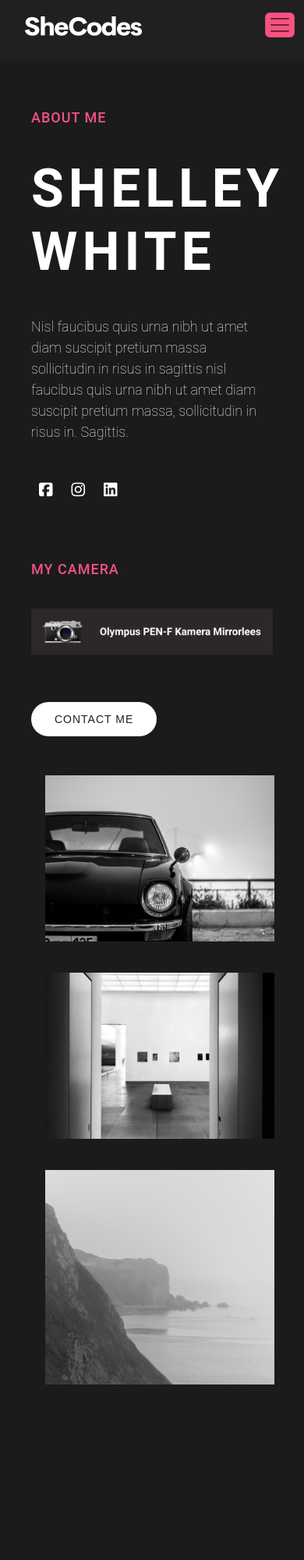
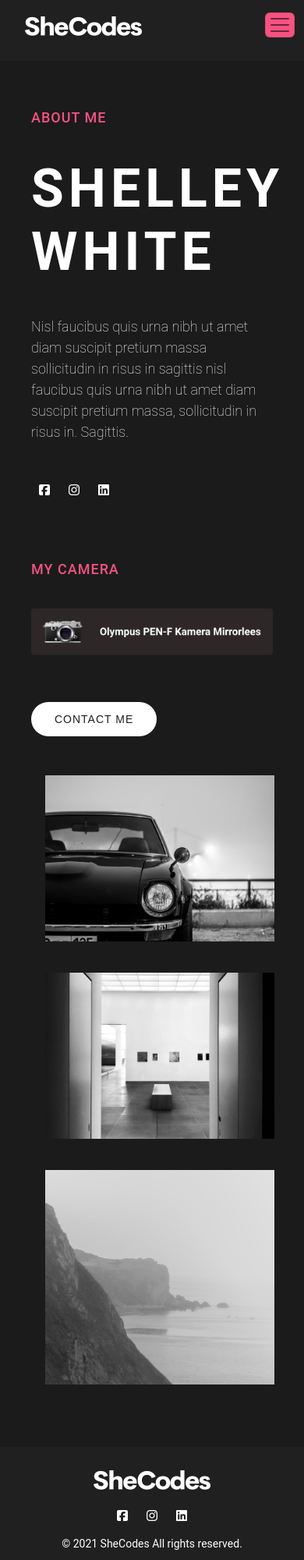
Before and after one commit to vemcabaixoveristo/WebsiteResponsive4, a plain HTML site: page about.html in a window 390 px wide. Shown: the top 2000 px of the page at 78% size. Before the commit the page ends 1855 px from the top, so only its background shows below. Drawn offline with nearby package versions, Linux system fonts and the light colour scheme.

Commit message:
footer - meta links - buttons styles

```diff
--- a/about.html
+++ b/about.html
@@ -21,7 +21,7 @@
 <body>
     <nav class="navbar navbar-expand-lg fixed-top">
         <div class="container-fluid">
-            <a class="navbar-brand" href="#"> <img src="./img/logo.png" class="logo" alt="logo"></a>
+            <a class="navbar-brand" href="index.html"> <img src="./img/logo.png" class="logo" alt="logo"></a>
             <button class="navbar-toggler" type="button" data-bs-toggle="collapse" data-bs-target="#navbarNav" aria-controls="navbarNav" aria-expanded="false" aria-label="Toggle navigation">
             <span class="navbar-toggler-icon"></span>
             </button>
@@ -55,9 +55,9 @@
             <h3 class="about-description mb-5">Nisl faucibus quis urna nibh ut amet diam suscipit pretium massa sollicitudin in risus in sagittis nisl faucibus quis urna nibh ut amet  diam suscipit pretium massa, sollicitudin in risus in. Sagittis.</h3>
 
             <div class="about-social">
-                <i class="fa-brands fa-square-facebook"></i>
-                <i class="fa-brands fa-instagram"></i>
-                <i class="fa-brands fa-linkedin"></i>
+               <a href="" target="_blank"><i class="fa-brands fa-square-facebook"></i></a>
+               <a href="" target="_blank"><i class="fa-brands fa-instagram"></i></a>
+               <a href="" target="_blank"><i class="fa-brands fa-linkedin"></i></a>
             </div>
 
             <h2>my camera</h2>
@@ -77,23 +77,20 @@
       </div>
 
 
-      <!-- <div class="container-fluid">
-        <div class="footer ">
-
+    <foote class="footer">
         <div class="logo-footer">
             <img src="./img/logo.png" class="logo" alt="logo">
         </div>
 
         <div class="social">
-                <i class="fa-brands fa-square-facebook"></i>
-                <i class="fa-brands fa-instagram"></i>
-                <i class="fa-brands fa-linkedin"></i>
+            <a href="" target="_blank"><i class="fa-brands fa-square-facebook"></i></a>
+            <a href="" target="_blank"><i class="fa-brands fa-instagram"></i></a>
+            <a href="" target="_blank"><i class="fa-brands fa-linkedin"></i></a>
         </div>
 
         <div class="rights">
             <span> © 2021 SheCodes All rights reserved. </span>
         </div>
-        </div>
-        </div> -->
+    </footer>
 </body>
 </html>
--- a/styles/website.css
+++ b/styles/website.css
@@ -93,6 +93,11 @@ h3 {
     padding: 14px 30px;
     text-decoration: none;
 }
+.btn-primary:hover {
+    color: white;
+    background-color:var(--primary-color);
+
+}
 
 /* gallery */
 .home-gallery {
@@ -120,30 +125,44 @@ h3 {
     margin-top: 80px;
     padding: 30px 40px;
     background-color: var(--primary-color);
-    background-color: greenyellow;
     display: flex;
     justify-content: space-between;
 }
 
+
+.logo-footer {
+    width: 100%;
+}
+
 .social {
+    width: 100%;
     text-align: center;
     vertical-align: middle;
+
+}
+
+a {
+    color: white;
+}
+a:hover {
+    color: var(--secondary-color);
 }
 
 .fa-brands {
-    font-size: 20px;
+    font-size: 16px;
     margin: 0px 10px;
     vertical-align: middle;
 }
 
 .rights {
+    width: 100%;
     text-align: right;
     font-size: 16px;
 }
 
 /* about me */
-
 .hero-about {
+    width: 100%;
    display: flex;
    background-color: #1b1b1b;
 }
@@ -185,7 +204,7 @@ h3 {
 }
 
 .about-social {
-      text-align: left;
+    text-align: left;
     margin-bottom: 80px;
 }
 
@@ -195,8 +214,12 @@ h3 {
     margin-bottom: 70px;
 }
 
+.contact-btn:hover {
+    background-color: var(--secondary-color);
+    color: black;
+}
+
 /* gallery */
-
 .hero-gallery, .hero-contact {
     text-align: center;
     margin-top: 130px;
@@ -207,7 +230,6 @@ h3 {
 .section-contact {
     margin-top: 200px;
 }
-
 
 .detail {
     margin-top: 50px;
@@ -221,7 +243,6 @@ h3 {
 
 .detail i {
     margin-right: 10px;
-
 }
 
 
@@ -281,9 +302,28 @@ h3 {
         padding: 12px 0px 26px 20px;
     }
 
-      .hero {
+    .hero {
         background-size: 260%;
         padding: 280px 0px;
         background-color: red;
     }
+
+    .footer {
+        text-align: center;
+        display: block;
+    }
+
+    .logo-footer {
+        margin-bottom: 20px;
+    }
+
+    .social {
+        margin-bottom: 15px;
+    }
+
+    .rights {
+        text-align: center;
+        font-size: 14px;
+    }
+
 }
```
Also changed, not shown: contact.html (+6 -12 lines), gallery.html (+6 -9 lines), index.html (+16 -36 lines). Lines whose indentation alone changed are shown as unchanged.
